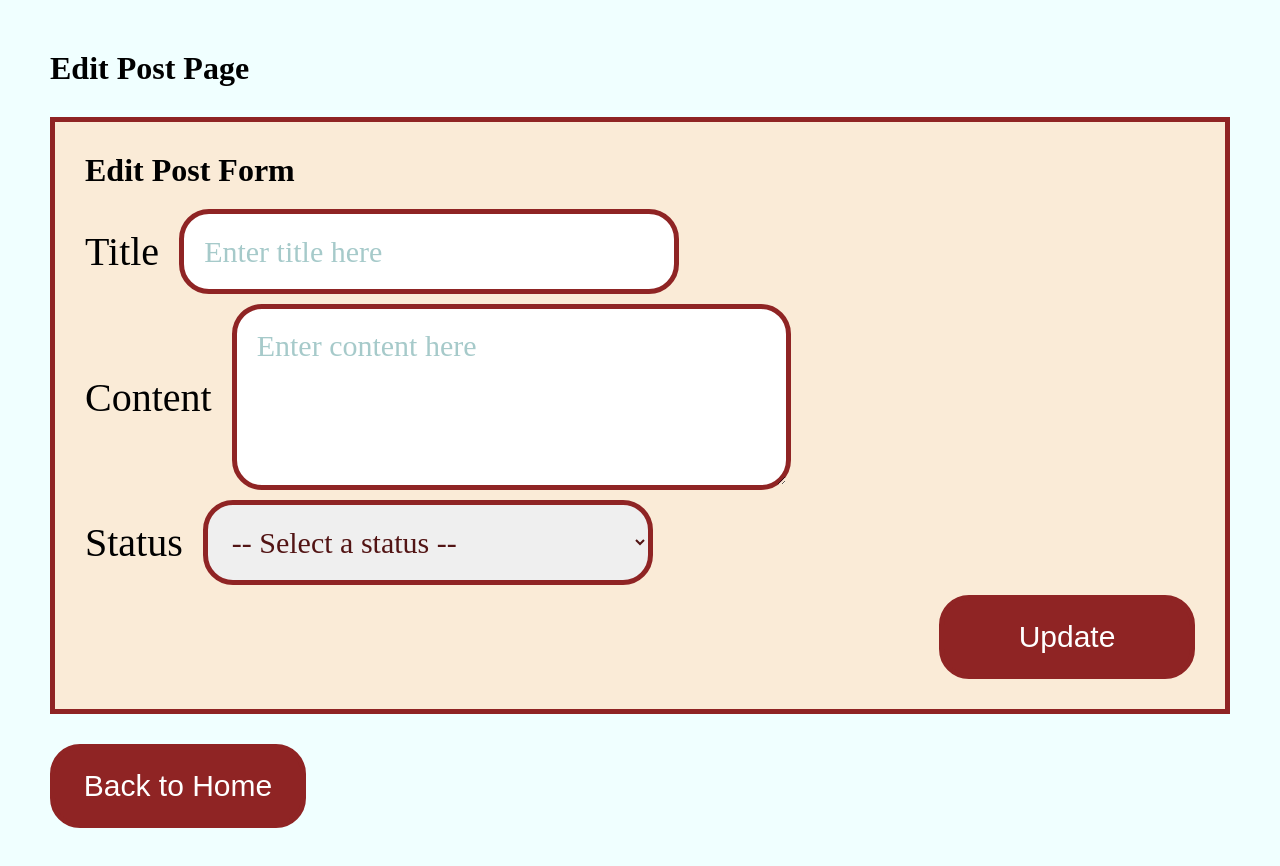
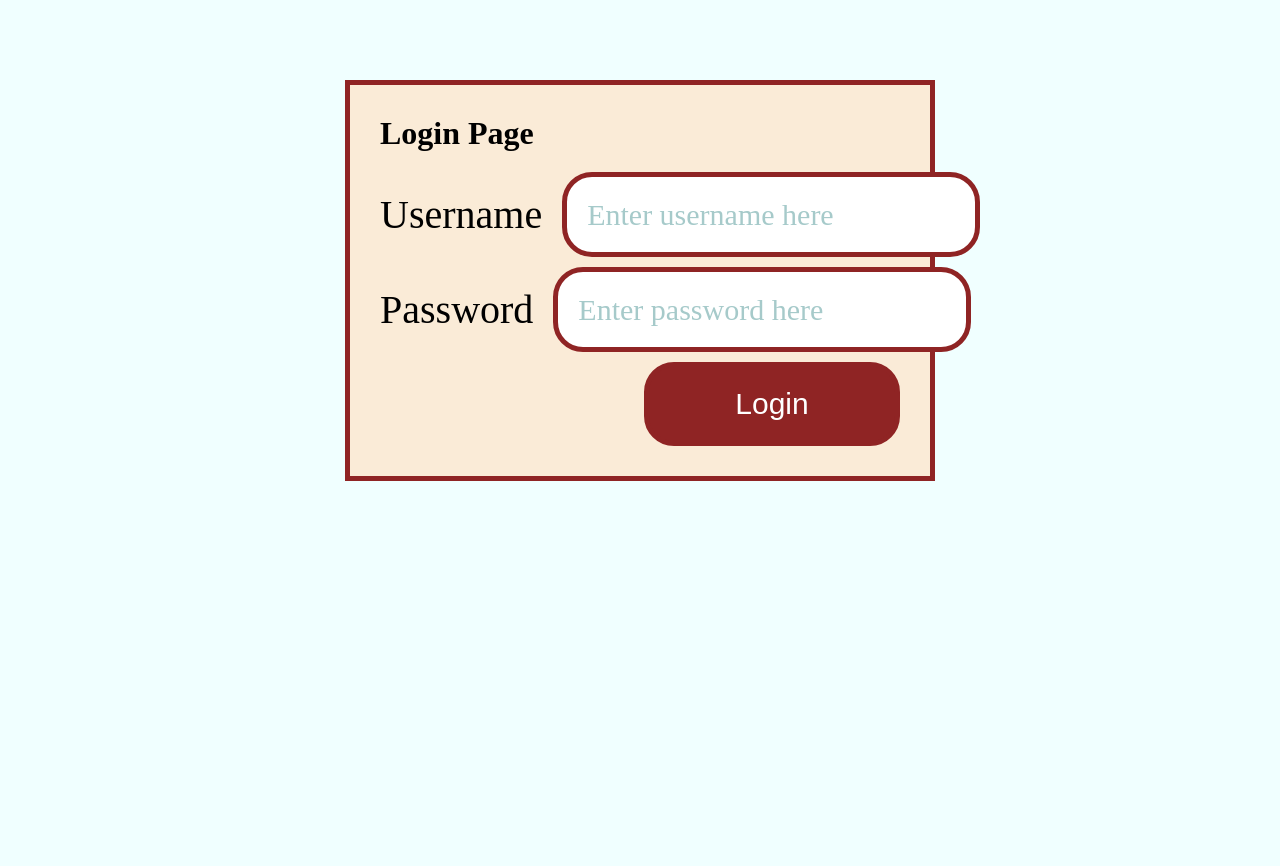
Before and after one commit to sappakit/nodejs-auth-blog-post-app, a React (Create React App) app in the folder client/: page /post/edit/1 in a window 1280 px wide. Shown: the top 866 px of the page. After the commit the page ends 800 px from the top, so only its background shows below. Built offline with nearby package versions, Linux system fonts and the light colour scheme; no server answers.

Commit message:
add auth page

```diff
--- a/client/src/App.js
+++ b/client/src/App.js
@@ -1,28 +1,11 @@
-import { BrowserRouter, Routes, Route } from "react-router-dom";
-
-import HomePage from "./pages/HomePage";
-import CreatePostPage from "./pages/CreatePostPage";
-import ViewPostPage from "./pages/ViewPostPage";
-import EditPostPage from "./pages/EditPostPage";
+import "./App.css";
+import { useAuth } from "./contexts/authentication";
+import AuthenticatedApp from "./pages/AuthenticatedApp";
 import LoginPage from "./pages/LoginPage";
-import RegisterPage from "./pages/RegisterPage";
-import "./App.css";
 
 function App() {
-  return (
-    <div className="App">
-      <BrowserRouter>
-        <Routes>
-          <Route path="/" element={<HomePage />} />
-          <Route path="/login" element={<LoginPage />} />
-          <Route path="/register" element={<RegisterPage />} />
-          <Route path="/post/create" element={<CreatePostPage />} />
-          <Route path="/post/view/:postId" element={<ViewPostPage />} />
-          <Route path="/post/edit/:postId" element={<EditPostPage />} />
-        </Routes>
-      </BrowserRouter>
-    </div>
-  );
+  const auth = useAuth();
+  return auth.state.user ? <AuthenticatedApp /> : <LoginPage />;
 }
 
 export default App;
--- /dev/null
+++ b/client/src/contexts/authentication.js
@@ -0,0 +1,31 @@
+import React, { useState } from "react";
+
+const AuthContext = React.createContext();
+
+function AuthProvider(props) {
+  const [state, setState] = useState({
+    loading: null,
+    error: null,
+    user: null,
+  });
+
+  // make a login request
+  const login = () => {};
+
+  // register the user
+  const register = () => {};
+
+  // clear the token in localStorage and the user data
+  const logout = () => {};
+
+  return (
+    <AuthContext.Provider value={{ state, login, logout, register }}>
+      {props.children}
+    </AuthContext.Provider>
+  );
+}
+
+// this is a hook that consume AuthContext
+const useAuth = () => React.useContext(AuthContext);
+
+export { AuthProvider, useAuth };
--- a/client/src/index.js
+++ b/client/src/index.js
@@ -1,14 +1,17 @@
-import React from 'react';
-import ReactDOM from 'react-dom';
-import './index.css';
-import App from './App';
-import reportWebVitals from './reportWebVitals';
+import React from "react";
+import ReactDOM from "react-dom";
+import "./index.css";
+import App from "./App";
+import reportWebVitals from "./reportWebVitals";
+import { AuthProvider } from "./contexts/authentication";
 
 ReactDOM.render(
   <React.StrictMode>
-    <App />
+    <AuthProvider>
+      <App />
+    </AuthProvider>
   </React.StrictMode>,
-  document.getElementById('root')
+  document.getElementById("root")
 );
 
 // If you want to start measuring performance in your app, pass a function
--- /dev/null
+++ b/client/src/pages/AuthenticatedApp.js
@@ -0,0 +1,28 @@
+import { BrowserRouter, Routes, Route } from "react-router-dom";
+
+import HomePage from "./HomePage";
+import CreatePostPage from "./CreatePostPage";
+import ViewPostPage from "./ViewPostPage";
+import EditPostPage from "./EditPostPage";
+import LoginPage from "./LoginPage";
+import RegisterPage from "./RegisterPage";
+import "../App.css";
+
+function AuthenticatedApp() {
+  return (
+    <div className="App">
+      <BrowserRouter>
+        <Routes>
+          <Route path="/" element={<HomePage />} />
+          <Route path="/login" element={<LoginPage />} />
+          <Route path="/register" element={<RegisterPage />} />
+          <Route path="/post/create" element={<CreatePostPage />} />
+          <Route path="/post/view/:postId" element={<ViewPostPage />} />
+          <Route path="/post/edit/:postId" element={<EditPostPage />} />
+        </Routes>
+      </BrowserRouter>
+    </div>
+  );
+}
+
+export default AuthenticatedApp;
```
